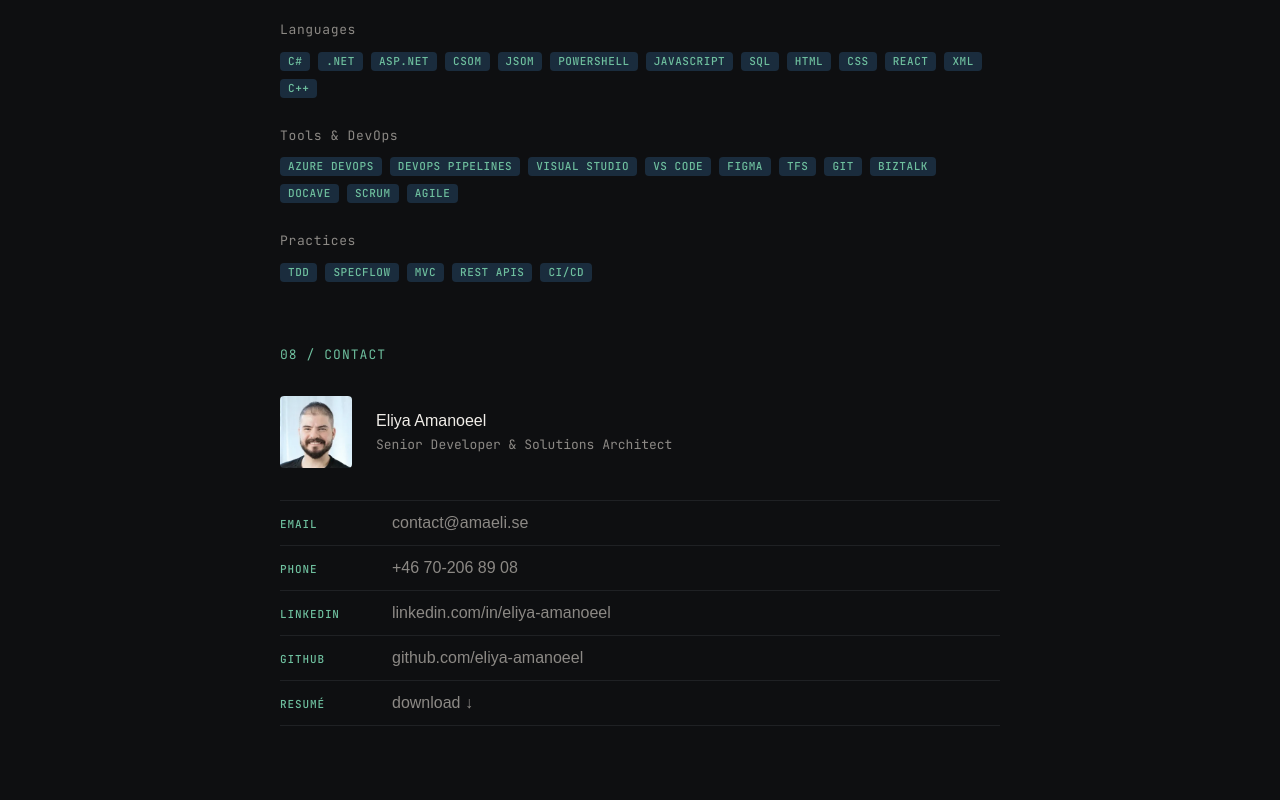
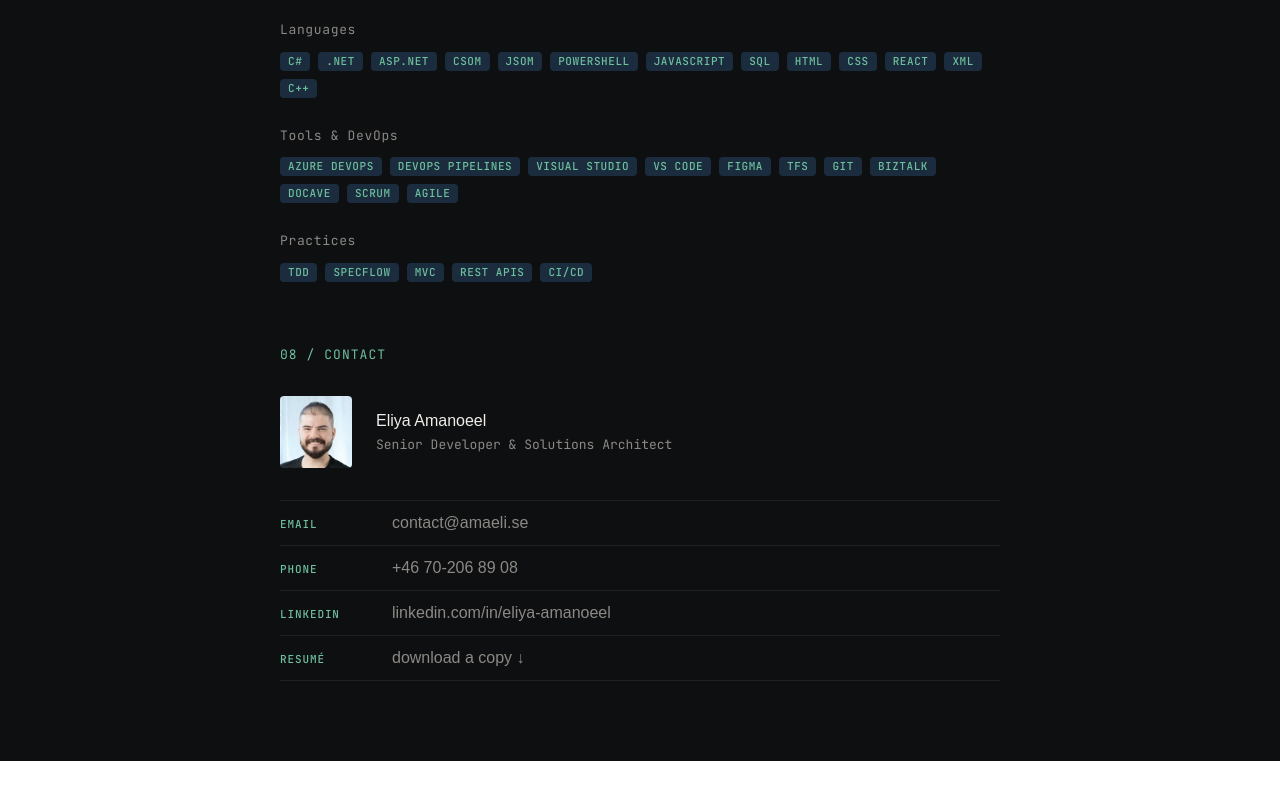
Before and after one commit to eliya-amanoeel/amaeli, a React (Vite) app: page / in a window 1280 px wide. Shown: the part 4684-5484 px from the top of the page. After the commit the page ends 5445 px from the top, so only its background shows below. Built offline with nearby package versions, Linux system fonts and the light colour scheme; a web font is replaced by a local one.

Commit message:
removed github

```diff
--- a/src/app/components/Contact.tsx
+++ b/src/app/components/Contact.tsx
@@ -40,7 +40,7 @@ function DownloadRow() {
         onMouseEnter={(e) => ((e.currentTarget as HTMLElement).style.color = "#F0EDE8")}
         onMouseLeave={(e) => ((e.currentTarget as HTMLElement).style.color = "#8C8985")}
       >
-        download ↓
+        download a copy ↓
       </a>
     </div>
   );
@@ -75,7 +75,6 @@ export function Contact() {
           <ContactRow label="Email" href="mailto:contact@amaeli.se" display="contact@amaeli.se" />
           <ContactRow label="Phone" href="tel:+46702068908" display="+46 70-206 89 08" />
           <ContactRow label="LinkedIn" href="https://www.linkedin.com/in/eliya-amanoeel/" display="linkedin.com/in/eliya-amanoeel" external />
-          <ContactRow label="GitHub" href="https://github.com/eliya-amanoeel" display="github.com/eliya-amanoeel" external />
           <DownloadRow />
         </div>
 
```
